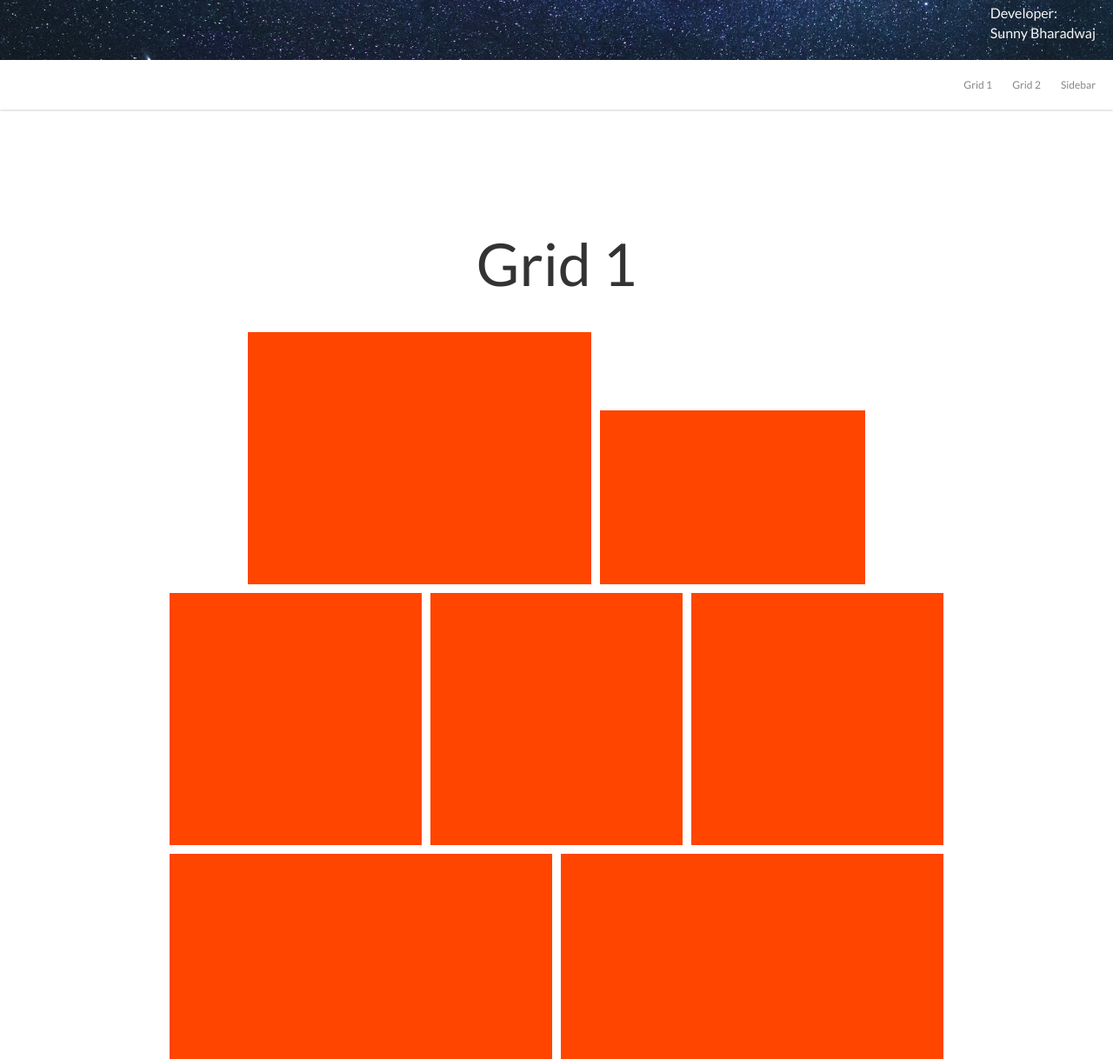
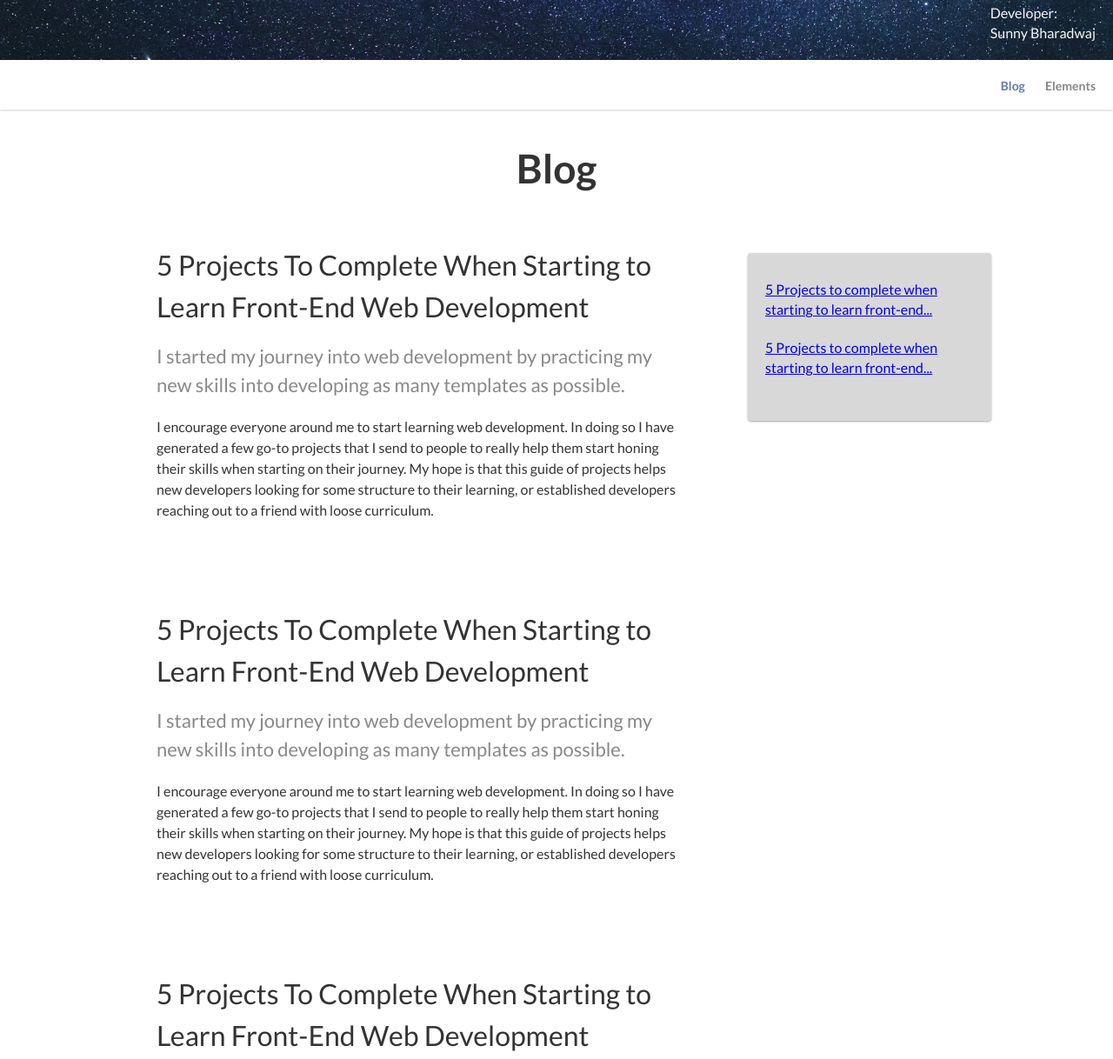
Before and after one commit to whysosunny/web-elements, a website: page static/index.html in a window 1280 px wide. Shown: the part 291-1509 px from the top of the page at 87% size. Drawn offline with nearby package versions, Linux system fonts and the light colour scheme.

Commit message:
Blog setup

```diff
--- /dev/null
+++ b/static/css_partials/blog.css
@@ -0,0 +1,55 @@
+#blog h1 {
+    padding: 20px;
+    margin: 20px 0 0;
+    font-size: 46px;
+    font-weight: bold;
+    text-align: center;
+}
+
+.blog-heading {
+    font-size: 32px;
+    line-height: 1.5;
+    margin-top: 0;
+}
+
+.blog-focus {
+    font-size: 22px;
+    line-height: 1.5;
+    margin-bottom: 20px;
+    color: #888888;
+}
+
+p.blog-body {
+    font-size: 16px;
+    line-height: 1.5;
+}
+
+article.blog-post {
+    padding: 40px;
+    max-width: 600px;
+}
+
+#blog-menu {
+    position: relative;
+    padding: 20px;
+}
+
+#blog-menu .menu-box {
+    padding: 30px 20px;
+    background: #d8d8d8;
+    border-radius: 4px;
+    position: absolute;
+    box-shadow: 0 1px 3px rgba(0,0,0,0.12), 0 1px 2px rgba(0,0,0,0.24);
+    margin: 30px auto;
+}
+
+.menu-box li {
+    margin-bottom: 20px;
+}
+
+#blog.page .page-grid-wrapper {
+    display: grid;
+    grid-template-columns: 70% 30%;
+    max-width: 1000px;
+    margin: 0 auto;
+}
--- a/static/index.html
+++ b/static/index.html
@@ -8,6 +8,7 @@
     <link href="https://fonts.googleapis.com/css?family=Lato:300,400,400i,700" rel="stylesheet">
     <link rel="stylesheet" type="text/css" href="./libs/reset.css">
     <link rel="stylesheet" type="text/css" href="./styles.css">
+    <link rel="stylesheet" type="text/css" href="./css_partials/blog.css">
     <title>Web Elements</title>
 </head>
 <body>
@@ -21,9 +22,8 @@
 </div>
 <nav class="nav-container">
     <div class="nav-right">
-        <a class="nav-item" href="#grid-1">Grid 1</a>
-        <a class="nav-item" href="#grid-2">Grid 2</a>
-        <a class="nav-item" id="sidebar-nav-btn" href="#">Sidebar</a>
+        <a class="nav-item active" id="nav-link-blog" href="#">Blog</a>
+        <a class="nav-item" id="nav-link-elements" href="#">Elements</a>
     </div>
 </nav>
 
@@ -35,7 +35,85 @@
     </div>
 </nav>
 
+<div id="page-content">
+    <div class="nav-spacer"></div>
 
+    <div id="blog" class="page">
+        <h1>Blog</h1>
+        <div class="page-grid-wrapper">
+            <div class="blog-articles">
+                <article class="blog-post">
+                    <h3 class="blog-heading">
+                        5 Projects To Complete When Starting to Learn Front-End Web Development
+                    </h3>
+
+                    <h5 class="blog-focus">
+                        I started my journey into web development by practicing my new skills into developing as many
+                        templates as possible.
+                    </h5>
+
+                    <p class="blog-body">
+                        I encourage everyone around me to start learning web development. In doing so I have generated a few
+                        go-to projects that I send to people to really help them start honing their skills when starting on
+                        their journey. My hope is that this guide of projects helps new developers looking for some
+                        structure to their learning, or established developers reaching out to a friend with loose
+                        curriculum.
+                    </p>
+                </article>
+
+                <article class="blog-post">
+                    <h3 class="blog-heading">
+                        5 Projects To Complete When Starting to Learn Front-End Web Development
+                    </h3>
+
+                    <h5 class="blog-focus">
+                        I started my journey into web development by practicing my new skills into developing as many
+                        templates as possible.
+                    </h5>
+
+                    <p class="blog-body">
+                        I encourage everyone around me to start learning web development. In doing so I have generated a few
+                        go-to projects that I send to people to really help them start honing their skills when starting on
+                        their journey. My hope is that this guide of projects helps new developers looking for some
+                        structure to their learning, or established developers reaching out to a friend with loose
+                        curriculum.
+                    </p>
+                </article>
+
+                <article class="blog-post">
+                    <h3 class="blog-heading">
+                        5 Projects To Complete When Starting to Learn Front-End Web Development
+                    </h3>
+
+                    <h5 class="blog-focus">
+                        I started my journey into web development by practicing my new skills into developing as many
+                        templates as possible.
+                    </h5>
+
+                    <p class="blog-body">
+                        I encourage everyone around me to start learning web development. In doing so I have generated a few
+                        go-to projects that I send to people to really help them start honing their skills when starting on
+                        their journey. My hope is that this guide of projects helps new developers looking for some
+                        structure to their learning, or established developers reaching out to a friend with loose
+                        curriculum.
+                    </p>
+                </article>
+            </div>
+            <div id="blog-menu">
+                <div class="menu-box">
+                    <ul>
+                        <li><a href="#">5 Projects to complete when starting to learn front-end...</a></li>
+                        <li><a href="#">5 Projects to complete when starting to learn front-end...</a></li>
+                    </ul>
+                </div>
+
+            </div>
+        </div>
+
+
+    </div>
+
+    <div id="elements" class="page hidden">
         <div id="grid">
             <div id="grid-1" class="grid">
                 <h2 class="text-center">Grid 1</h2>
@@ -103,6 +181,12 @@
                 </div>
             </div>
         </div>
+    </div>
+
+
+</div>
+
+
 <script
         src="https://code.jquery.com/jquery-3.3.1.js"
         integrity="sha256-2Kok7MbOyxpgUVvAk/HJ2jigOSYS2auK4Pfzbm7uH60="
--- a/static/scripts.js
+++ b/static/scripts.js
@@ -1,5 +1,8 @@
 $(document).ready(function () {
 
+  $('#nav-link-blog').trigger('click');
+
+  //Fixed navbar on scroll
   $(window).scroll(function (e) {
     var scrollPosition = window.pageYOffset;
     var fixedBreakPoint = 360;
@@ -7,17 +10,40 @@ $(document).ready(function () {
 
     if (scrollPosition > fixedBreakPoint) {
       if (!navContainer.hasClass('top-fixed')) {
-        navContainer.addClass('top-fixed')
+        navContainer.addClass('top-fixed');
+        $('.nav-spacer').show();
       }
     } else {
       if (navContainer.hasClass('top-fixed')) {
         navContainer.removeClass('top-fixed')
+        $('.nav-spacer').hide();
       }
     }
   });
 
+
+  //Sidebar
   $('#sidebar-nav-btn').click(function() {
     $('#nav-sidebar').toggleClass('open');
-  })
+  });
+
+
+  //Navigator
+    $('.nav-item').click(function(elem) {
+      var elemId = $(this).attr('id');
+      var helperArray = elemId.split('-');
+      var pageName = helperArray[helperArray.length - 1];
+      var pageElem = $('#' + pageName);
+
+      $('.nav-item').removeClass('active');
+      $(this).addClass('active');
+
+
+      $('.page').hide();
+
+      pageElem.show();
+
+    });
+
 
 });
--- a/static/styles.css
+++ b/static/styles.css
@@ -1,5 +1,9 @@
 
 /* Page Styles */
+
+.hidden {
+    display: none;
+}
 
 body {
     font-family: 'Lato', sans-serif;
@@ -78,7 +82,8 @@ nav.nav-container {
 }
 
 nav .nav-item {
-    font-size: 12px;
+    font-weight: bold;
+    font-size: 14px;
     text-decoration: none;
     color: #868686;
     padding: 20px 10px;
@@ -87,6 +92,10 @@ nav .nav-item {
 
 nav .nav-item:hover {
     color: #0e0e0e;
+}
+
+nav .nav-item.active {
+    color: #617bae;
 }
 
 nav.top-fixed {
@@ -102,6 +111,11 @@ nav.top-fixed {
 nav .nav-right {
     position: absolute;
     right: 10px;
+}
+
+.nav-spacer {
+    height: 57px;
+    display: none;
 }
 
 nav#nav-sidebar.open {
@@ -203,12 +217,18 @@ nav#nav-sidebar.open {
 }
 
 
-@media (max-width: 420px) {
-    .grid-wrapper {
-        grid-template-columns: 1fr;
-    }
+@media (max-width: 700px) {
 
-    .grid .space {
-        display: none;
-    }
 }
+
+@media (min-width: 700px) {
+
+}
+
+@media (min-width: 1000px) {
+
+}
+
+@media (min-width: 1200px) {
+
+}
```
Lines whose indentation alone changed are shown as unchanged.
